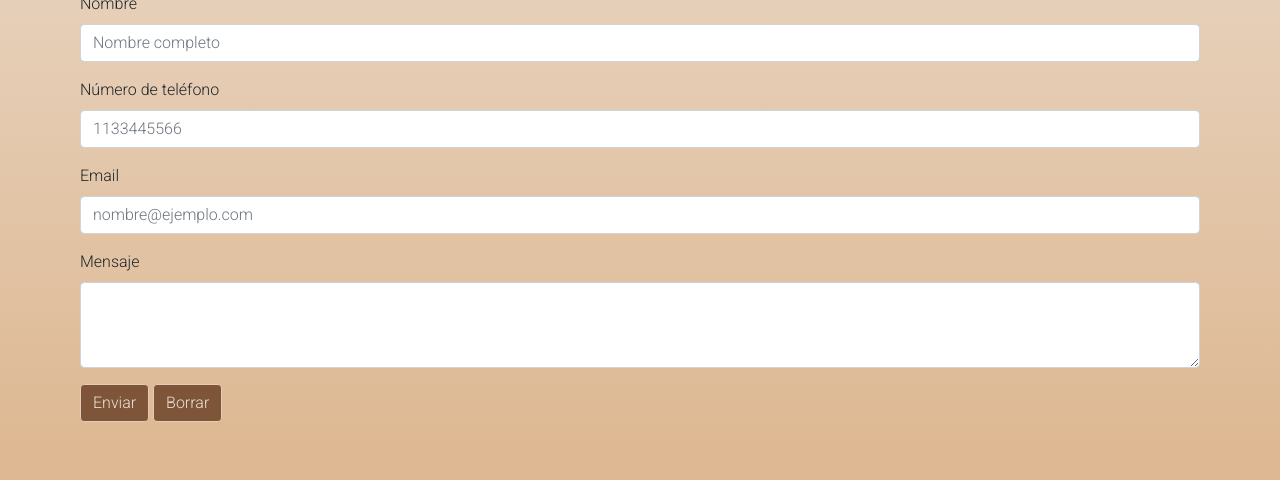
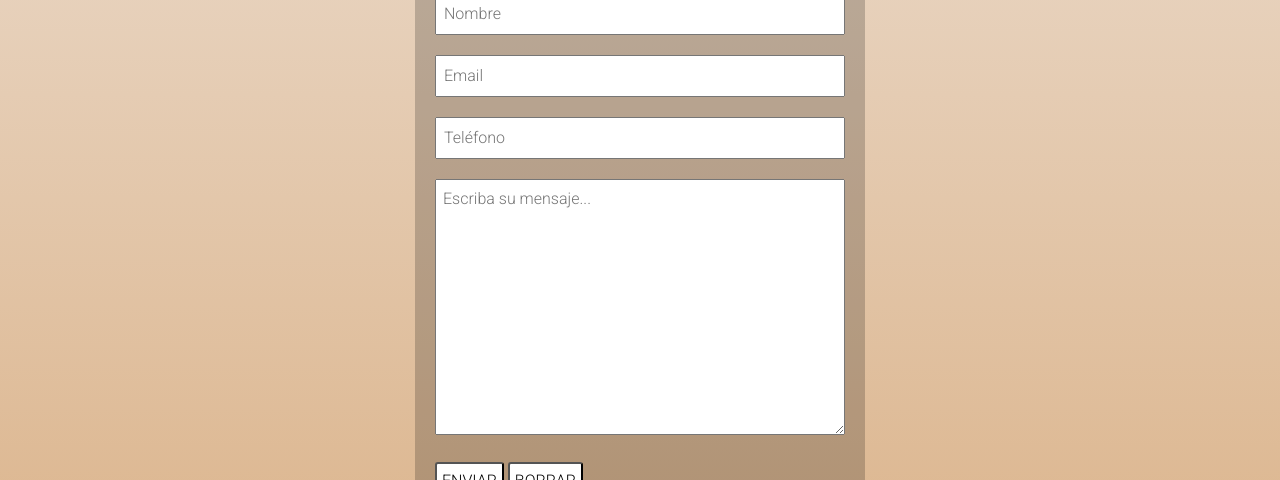
Before and after one commit to SofiaPasquale/Coderhouse, a website: page pages/contacto.html in a window 1280 px wide. Shown: the part 394-874 px from the top of the page. Drawn offline with nearby package versions, Linux system fonts and the light colour scheme.

Commit message:
formulario contacto

```diff
--- a/pages/contacto.html
+++ b/pages/contacto.html
@@ -90,30 +90,18 @@
                 O escribinos un mensaje y nosotros nos ponemos en contacto!
             </p>
         </div>
-        <section class="contactForm">
-            <p>Formulario de contacto</p>
-            <div class="mb-3">
-                <label for="exampleFormControlInput1" class="form-label">Nombre</label>
-                <input type="text" class="form-control" id="exampleFormControlInput1" placeholder="Nombre completo"
-                    required>
-            </div>
-            <div class="mb-3">
-                <label for="exampleFormControlInput1" class="form-label">Número de teléfono</label>
-                <input type="text" class="form-control" id="exampleFormControlInput1" placeholder="1133445566" required>
-            </div>
-            <div class="mb-3">
-                <label for="exampleFormControlInput1" class="form-label">Email</label>
-                <input type="email" class="form-control" id="exampleFormControlInput1" placeholder="nombre@ejemplo.com">
-            </div>
-            <div class="mb-3">
-                <label for="exampleFormControlTextarea1" class="form-label">Mensaje</label>
-                <textarea class="form-control" id="exampleFormControlTextarea1" rows="3"></textarea>
-            </div>
-            <div class="mb-3" id="botones-formulario">
-                <button class="btn" type="submit" value="Enviar">Enviar</button>
-                <button class="btn" type="reset">Borrar</button>
-            </div>
-        </section>
+        <div>
+            <form id="formularioContacto" action="https://formsubmit.co/sofipasquale98@gmail.com" method="POST">
+                <h2 id="formularioTitulo">CONTACTO</h2>
+                <input class="formularioInput" type="text" name="Nombre" placeholder="Nombre" required>
+                <input class="formularioInput" type="text" name="correo" placeholder="Email" required>
+                <input class="formularioInput" type="text" name="telefono" placeholder="Teléfono" required>
+                <textarea class="formularioInput" name="mensaje" id="" cols="30" rows="10" name="mensaje"
+                    placeholder="Escriba su mensaje..."></textarea>
+                <input type="submit" value="ENVIAR" class="boton">
+                <input type="reset" value="BORRAR" class="boton">
+            </form>
+        </div>
 
     </main>
     <footer class="footer">
--- a/scss/_contacto.scss
+++ b/scss/_contacto.scss
@@ -27,3 +27,31 @@ $color5: #9C6644;
         justify-content: space-between;
     }
 }
+#formularioContacto{
+    width: 450px;
+    margin: auto;
+    background: rgba(0,0,0,0.2 );
+    padding: 10px 20px;
+    border-radius: 5px;
+    align-items: center;
+}
+#formularioTitulo{
+    text-align: center;
+    font-weight: bold;
+}
+.formularioInput{
+    width: 100%;
+    padding: 7px;
+    margin-bottom: 20px;
+}
+.boton{
+    background-color: #fff;
+    color: #000;
+    justify-content: space-between center;
+    padding: 5px;
+    border-radius: 3px;
+}
+.boton:hover{
+    background-color: black;
+    color: white;
+}
--- a/scss/style.scss
+++ b/scss/style.scss
@@ -84,4 +84,8 @@ $color5: #9C6644;
         border: 1px $color1 solid;
         background-color: $color0;
     }
+    #formularioContacto{
+        width: 90%;
+        font-size: 1rem;
+    }
 }
```
Also changed, not shown: css/style.css, 1 other file.
